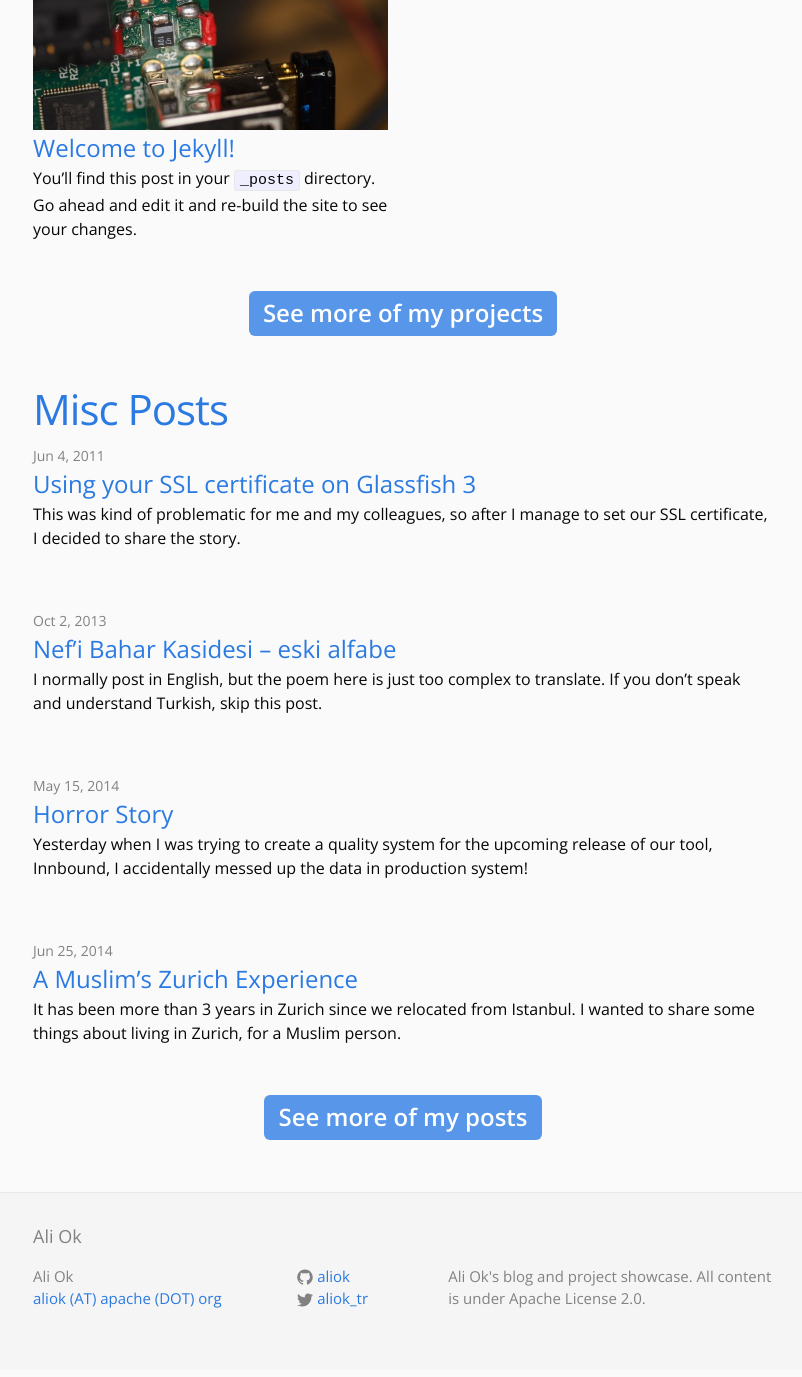
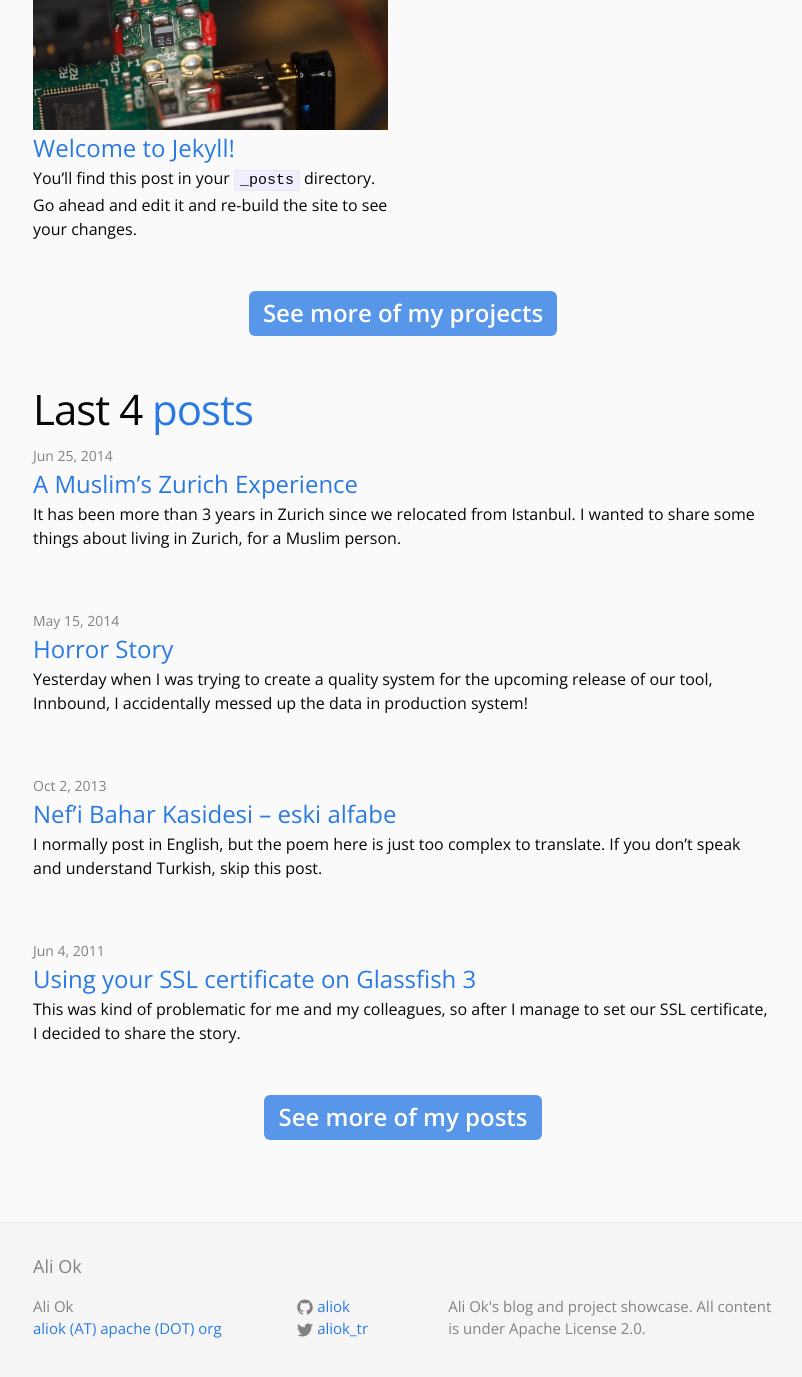
Before and after one commit to aliok/aliok.github.io, a Jekyll site: the page built from index.html, in a window 1280 px wide and 1400 px high, scrolled down 368 px. Shown: the top 1377 px of the window, without its empty margins (237-1039 px from the left). Built offline with Jekyll 4.4.1, drawn with Linux system fonts in a browser that asks for light colours; some of the changed text lies outside the part shown.

Commit message:
Better limitin on index page

```diff
--- a/index.html
+++ b/index.html
@@ -17,12 +17,12 @@ layout: default
 <div class="home">
 
   <h1 class="page-heading-big">
-      <a href="{{ 'projects.html' | prepend: site.baseurl }}">Projects</a>
+      Last 4 <a href="{{ 'projects.html' | prepend: site.baseurl }}">projects</a>
   </h1>
 
   <div class="project-list">
-    {% assign projectCount = site.projects | size %}
-    {% for post in site.projects %}
+    {% assign sorted_posts = (site.projects | sort: 'date') %}
+    {% for post in sorted_posts reversed limit:4 %}
       {% assign mod = forloop.index0 | modulo:2 %}
       {% if mod == 0 %}
       <div class="row">
@@ -41,12 +41,17 @@ layout: default
         </div>
       {% endif %}
 
-      <!--only display first 4 projects-->
-      {% if forloop.index0 == 3 %}
-        {% break %}
+    {% endfor %}
+
+    {% assign project_count = site.projects | size %}
+    {% if project_count < 4 %}
+      {% assign mod = project_count | modulo:2 %}
+      {% if mod == 1 %}
+        <!--if project count is 1 or 3, we need to add another span and end the row-->
+        <div class="span6"></div>
+        </div>
       {% endif %}
-
-    {% endfor %}
+    {% endif %}
   </div>
 
   <div class="big-link-wrapper">
@@ -59,12 +64,12 @@ layout: default
 <div class="home">
 
   <h1 class="page-heading-big">
-      <a href="{{ 'miscposts.html' | prepend: site.baseurl }}">Misc Posts</a>
+      Last 4 <a href="{{ 'miscposts.html' | prepend: site.baseurl }}">posts</a>
   </h1>
 
   <div class="misc-list">
-    {% assign miscPostCount = site.miscposts | size %}
-    {% for post in site.miscposts %}
+    {% assign sorted_posts = (site.miscposts | sort: 'date') %}
+    {% for post in sorted_posts reversed limit:4 %}
       <div class="row">
         <div class="span12">
           <div class="misc-list-item">
```
